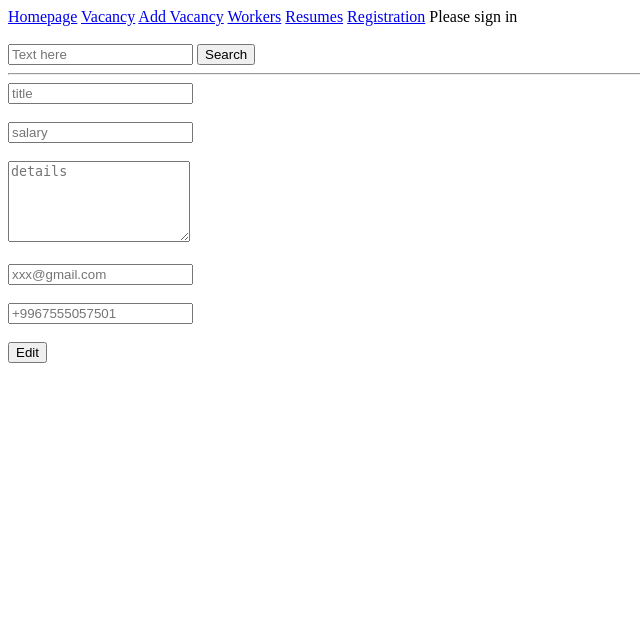
After one commit to akhmadakhmedov/py3-hh, a Django app: template core/templates/vacancy/vacancy_edit_form.html in a window 1280 px wide. The commit adds this page. Shown: the top 620 px of the page, without its empty margins (0-640 px from the left). Run offline with Django 3.2, Linux system fonts and the light colour scheme; the template is opened without the code that fills it, so the values that code supplies are empty.

Commit message:
Added edit Vacancy details

```diff
--- a/core/models.py
+++ b/core/models.py
@@ -14,7 +14,8 @@ class Vacancy(models.Model):
 
     category = models.ForeignKey(
         to='Category',
-        null=True, blank=True,
+        null=True, # if False Database requires
+        blank=True, # if False Django requires
         on_delete=models.SET_NULL,
         verbose_name='категория'
     )
--- /dev/null
+++ b/core/templates/vacancy/vacancy_edit_form.html
@@ -0,0 +1,15 @@
+{% extends 'base.html' %}
+{% block content %}
+
+    <form method='POST'>
+        {% csrf_token %}
+        <input type="text", name="title" placeholder="title" value="{{ vacancy.title }}"><br><br>
+        <input type="number", name="salary" placeholder="salary" value="{{ vacancy.salary }}"><br><br>
+        <textarea name="description" cols="20" rows="5" placeholder="details" value="{{ vacancy.description }}"></textarea><br><br>
+        <input type="email", name='email' placeholder="xxx@gmail.com" value="{{ vacancy.email }}"><br><br>
+        <input type="text", name="contacts" placeholder="+9967555057501" value="{{ vacancy.contacts }}"><br><br>
+        <button>Edit</button>
+
+    </form>
+
+{% endblock %}
--- a/core/templates/vacancy/vacancy_page.html
+++ b/core/templates/vacancy/vacancy_page.html
@@ -14,5 +14,6 @@
             <li>{{ candidate.name }}</li>
         {% endfor %}
     </ul>
+    <a href="{% url 'vacancy-edit' vacancy.id %}">Edit</a>
 
 {% endblock %}
--- a/handhunter/urls.py
+++ b/handhunter/urls.py
@@ -29,6 +29,7 @@ urlpatterns = [
     path('vacancies/', vacancy_list),
     path('add-vacancy/', vacancy_add),
     path('vacancy/<int:id>/', vacancy_detail, name='vacancy-info'),
+    path("vacancy-edit/<int:id>/", vacancy_edit, name='vacancy-edit'),
     path('workers/', workers),
     path("worker/<int:id>/", worker_info),
     path('resume-list/', resume_list),
```
Also changed, not shown: core/views.py (+15 -0 lines), db.sqlite3.
